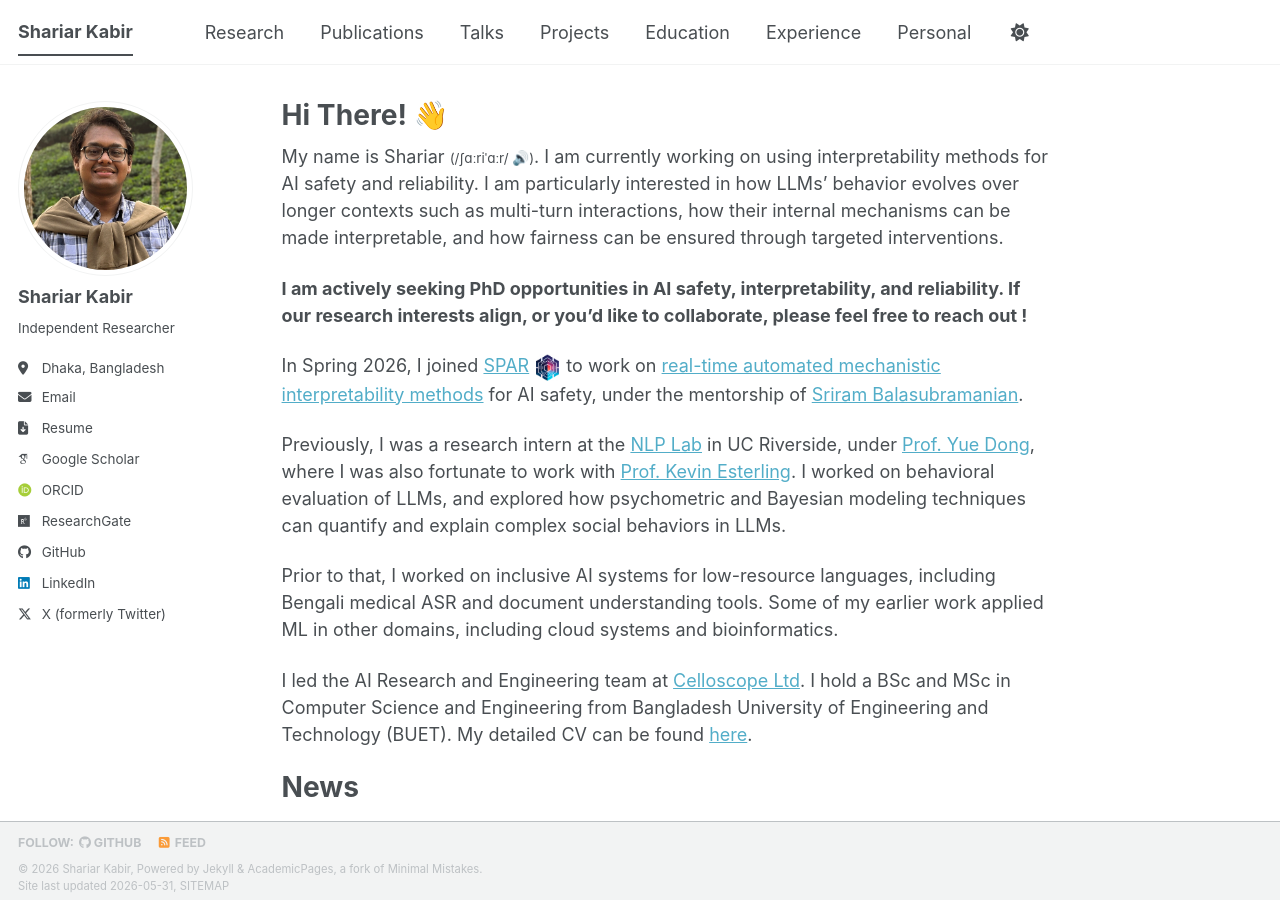
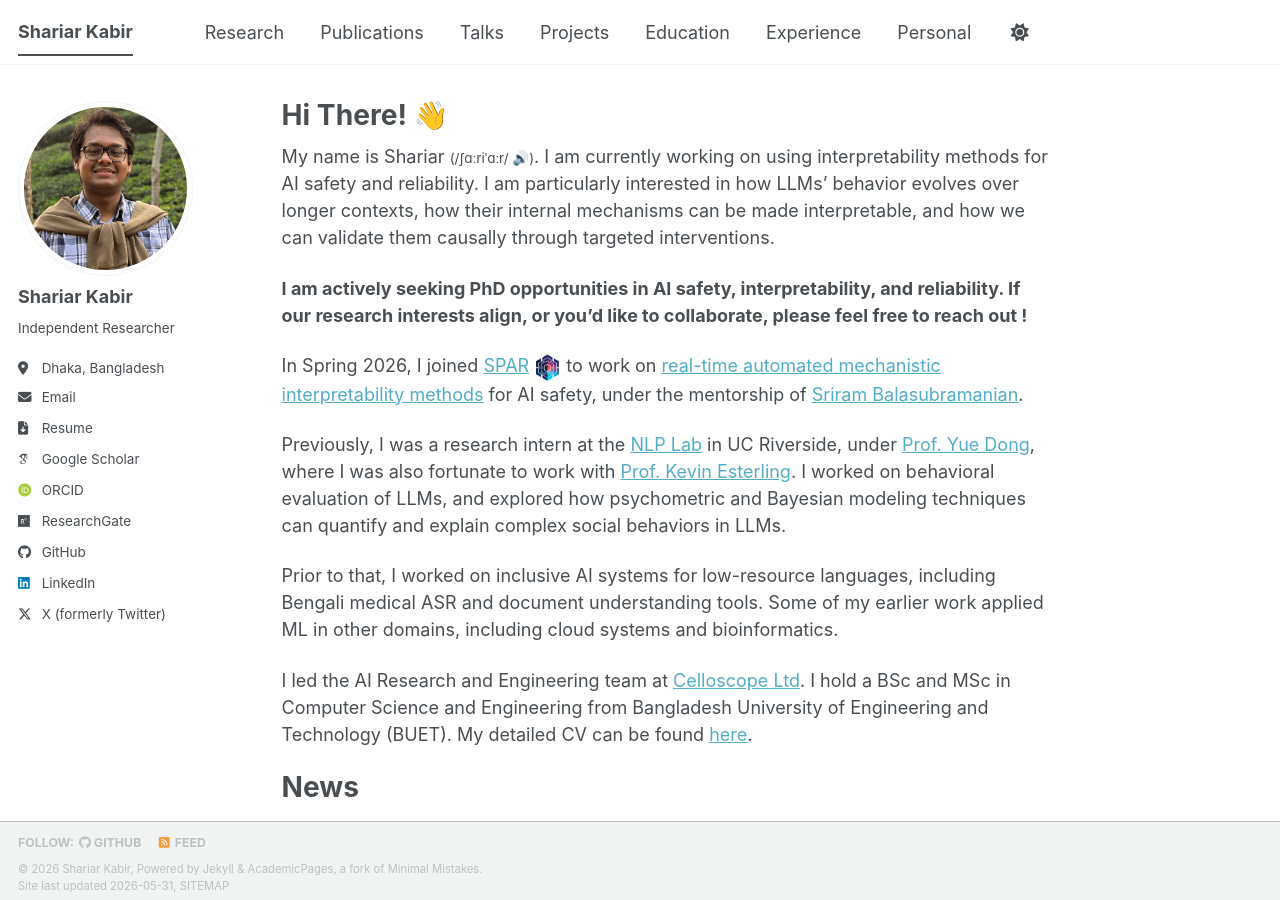
Before and after one commit to Shariar076/shariar076.github.io, a Jekyll site: the page built from _pages/about.md, in a window 1280 px wide and 900 px high. Built offline with Jekyll 4.4.1, drawn with Linux system fonts in a browser that asks for light colours; some web fonts are replaced; a script bundle is joined from its source files by our own code; library files that are not in the unit come from our copies.

Commit message:
init migration complete

```diff
--- a/_pages/about.md
+++ b/_pages/about.md
@@ -7,7 +7,7 @@ redirect_from:
   - /about.html
 ---
 
-My name is Shariar <small>(/ʃɑːriˈɑːr/ <a href="#" onclick="new Audio('/files/audio/shariar.mp3').play(); return false;" title="Listen" style="text-decoration:none;">🔊</a>)</small>. I am currently working on using interpretability methods for AI safety and reliability. I am particularly interested in how LLMs' behavior evolves over longer contexts such as multi-turn interactions, how their internal mechanisms can be made interpretable, and how fairness can be ensured through targeted interventions.
+My name is Shariar <small>(/ʃɑːriˈɑːr/ <a href="#" onclick="new Audio('/files/audio/shariar.mp3').play(); return false;" title="Listen" style="text-decoration:none;">🔊</a>)</small>. I am currently working on using interpretability methods for AI safety and reliability. I am particularly interested in how LLMs' behavior evolves over longer contexts, how their internal mechanisms can be made interpretable, and how we can validate them causally through targeted interventions.
 
 **I am actively seeking PhD opportunities in AI safety, interpretability, and reliability. If our research interests align, or you'd like to collaborate, please feel free to reach out !**
 
```
